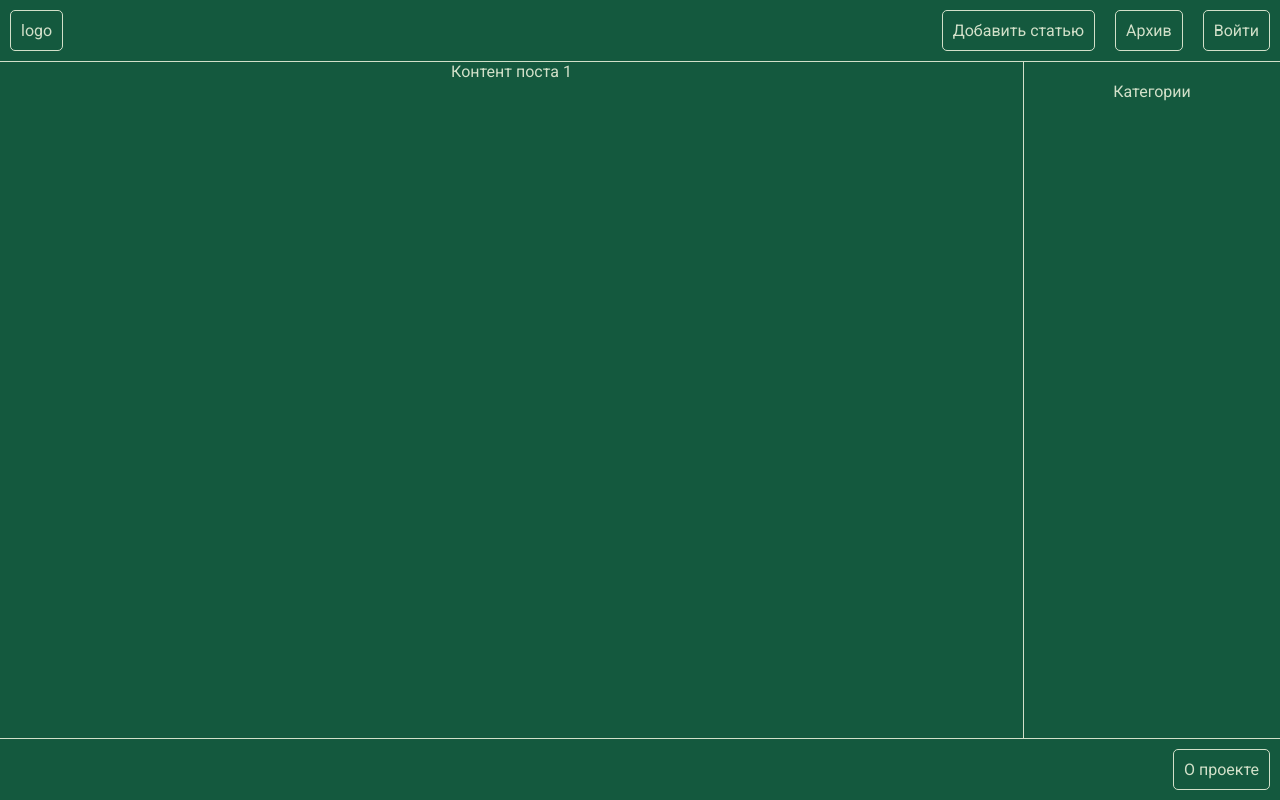
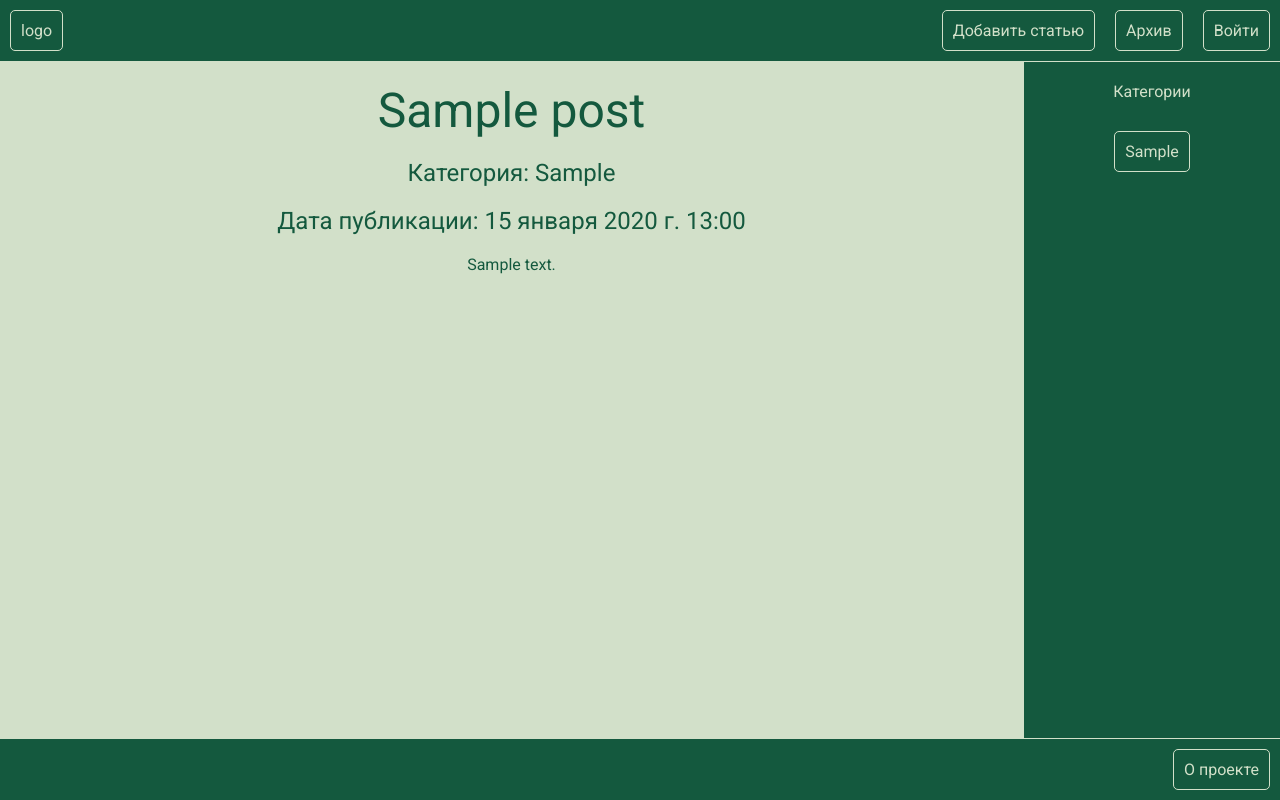
Before and after one commit to Vinogradnij/blogVladosa, a Django app: page /post/1/ in a window 1280 px wide. Run offline with Django 5.2, Linux system fonts and the light colour scheme; tables that the repository leaves empty hold one stand-in row (values such as "Sample post").

Commit message:
Реализовано отображение конкретного поста

```diff
--- a/blogvladosa/blog/static/blog/css/style.css
+++ b/blogvladosa/blog/static/blog/css/style.css
@@ -128,13 +128,36 @@ main {
 }
 
 .detail-content {
+    flex: 1 1 auto;
     display: flex;
-    flex: 1 1 auto;
     flex-direction: column;
     justify-content: flex-start;
     align-items: center;
     flex-wrap: wrap;
+    background-color: #d2e0c9;
+    color: #14593e;
+    padding: 10px;
 }
+
+.detail-title {
+    font-size: 48px;
+    padding: 10px;
+}
+
+.detail-category {
+    font-size: 24px;
+    padding: 10px;
+}
+
+.detail-time_create {
+    font-size: 24px;
+    padding: 10px;
+}
+
+.detail-content {
+    padding: 10px;
+}
+
 
 .create-content {
     display: flex;
--- a/blogvladosa/blog/templates/blog/detail.html
+++ b/blogvladosa/blog/templates/blog/detail.html
@@ -3,7 +3,10 @@
 {% block content %}
 
 <article class="detail-content">
-    <div>Контент поста {{ post_pk }}</div>
+    <div class="detail-title">{{ post.title }}</div>
+    <div class="detail-category">Категория: {{ post.category }}</div>
+    <div class="detail-time_create">Дата публикации: {{ post.time_create }}</div>
+    <div class="detail-content">{{ post.content }}</div>
 </article>
 
 {% endblock %}
--- a/blogvladosa/blog/templates/blog/home.html
+++ b/blogvladosa/blog/templates/blog/home.html
@@ -11,9 +11,11 @@
             <div class="post-container">
                 <div class="content-post-title">{{ post.title }}</div>
                 <div class="content-post-category">Категория: {{ post.category }}</div>
-                <div class="content-post-content">{{ post.content }}</div>
+                <div class="content-post-content">{{ post.content|truncatewords:20 }}</div>
             </div>
-            <div class="content-post-read"> <a href="#">Перейти к посту</a> </div>
+            <div class="content-post-read">
+                <a href="{% url 'blog:detail' post_pk=post.pk %}">Перейти к посту</a>
+            </div>
         </div>
         {% empty %}
             Нет опубликованных постов
--- a/blogvladosa/blog/urls.py
+++ b/blogvladosa/blog/urls.py
@@ -6,7 +6,7 @@ app_name = 'blog'
 
 urlpatterns = [
     path('', views.BlogHome.as_view(), name='home'),
-    path('post/<int:post_pk>/', views.detail, name='detail'),
+    path('post/<int:post_pk>/', views.BlogDetail.as_view(), name='detail'),
     path('category/<slug:cat_slug>', views.category, name='category'),
     path('create/', views.CreatePost.as_view(), name='create'),
     path('archive/', views.archive, name='archive'),
--- a/blogvladosa/blog/views.py
+++ b/blogvladosa/blog/views.py
@@ -11,6 +11,7 @@ class BlogHome(generic.ListView):
     context_object_name = 'posts'
     extra_context = {
         'title': 'Главная страница',
+        'categories': models.Category.objects.all()
     }
 
     def get_queryset(self):
@@ -23,6 +24,19 @@ def category(request, cat_slug):
 
 def detail(request, post_pk):
     return render(request, 'blog/detail.html', context={'post_pk': post_pk})
+
+
+class BlogDetail(generic.DetailView):
+    model = models.Post
+    template_name = 'blog/detail.html'
+    context_object_name = 'post'
+    pk_url_kwarg = 'post_pk'
+
+    def get_context_data(self, **kwargs):
+        context = super().get_context_data(**kwargs)
+        context['title'] = context['post']
+        context['categories'] = models.Category.objects.all()
+        return context
 
 
 class CreatePost(generic.CreateView):
--- a/blogvladosa/templates/blog/base.html
+++ b/blogvladosa/templates/blog/base.html
@@ -30,6 +30,11 @@
     <aside class="sidebar">
         <div class="sidebar-name">Категории</div>
             <!-- Категории -->
+            {% for category in categories %}
+                <div>{{ category }}</div>
+            {% empty %}
+                Нет категорий
+            {% endfor %}
     </aside>
 </main>
 
```
